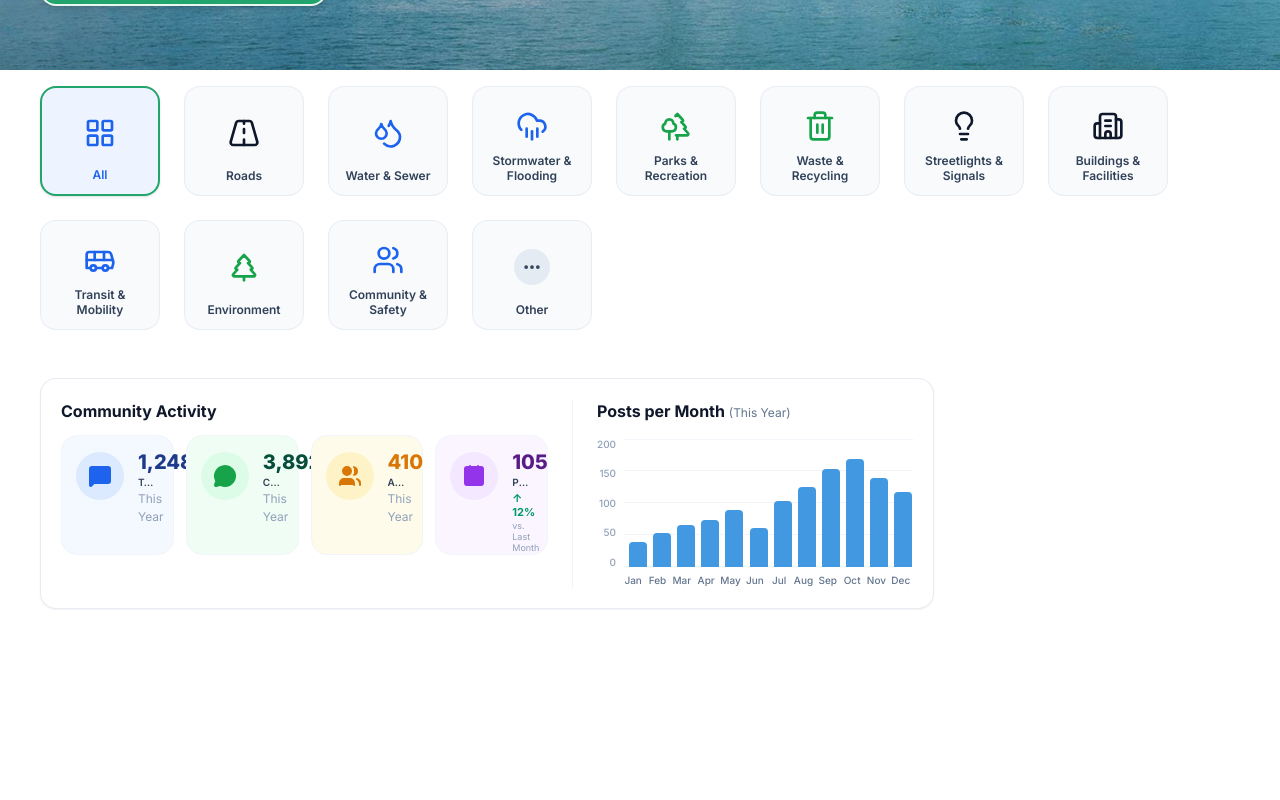
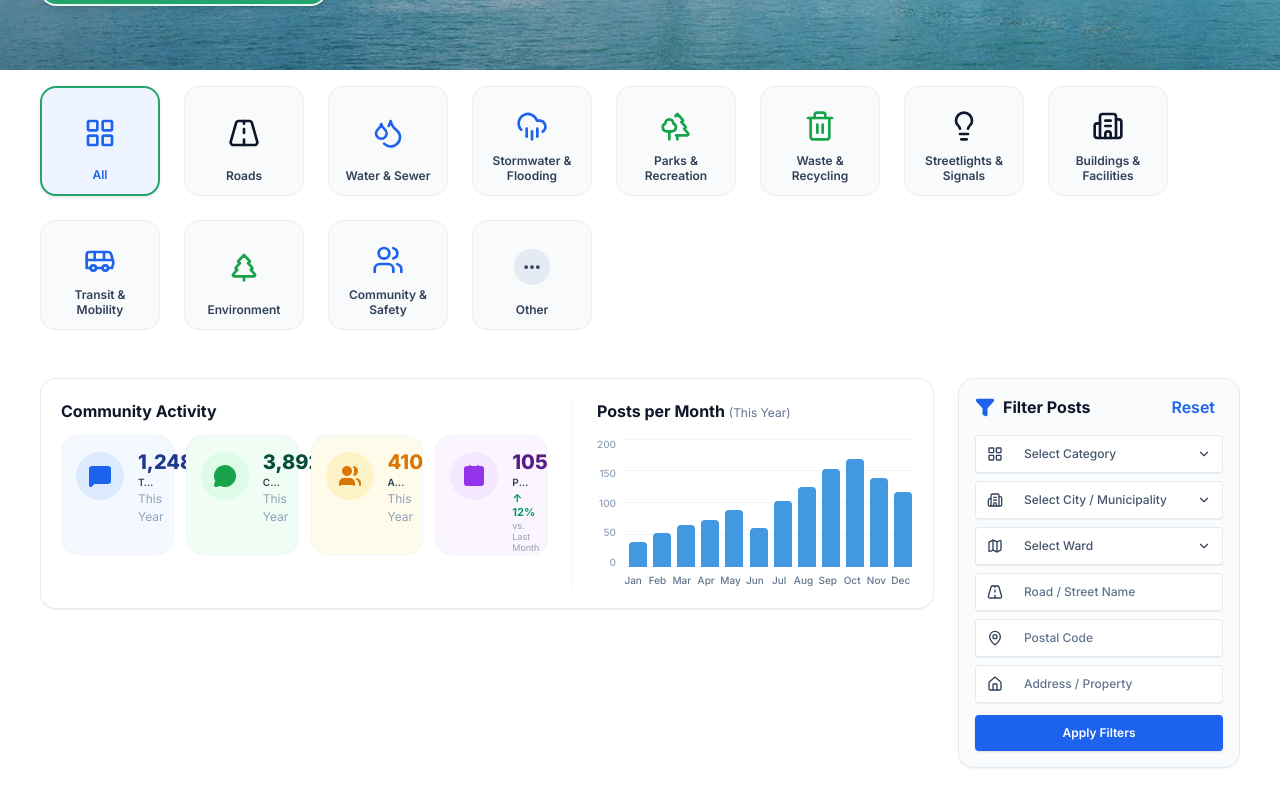
Before and after one commit to DreamLabIt/our-city-voice, a Next.js app: page / in a window 1280 px wide. Shown: the part 494-1294 px from the top of the page. Before the commit the page ends 1159 px from the top, so only its background shows below. Built offline with nearby package versions, Linux system fonts and the light colour scheme.

Commit message:
Add FilterPostsCard component and integrate it into HomeLayout

```diff
--- /dev/null
+++ b/components/landing/FilterPostsCard.tsx
@@ -0,0 +1,114 @@
+"use client";
+
+import React from "react";
+import {
+    Filter,
+    LayoutGrid,
+    Building2,
+    Map,
+    Road,
+    MapPin,
+    Home,
+    ChevronDown,
+} from "lucide-react";
+
+export default function FilterPostsCard(): React.JSX.Element {
+    return (
+        <div className="bg-[#f8fafc]/80 rounded-2xl border border-slate-200/80 p-4 shadow-xs space-y-3">
+            <div className="flex items-center justify-between pb-1">
+                <div className="flex items-center gap-2 text-[#0f172a] font-bold text-base">
+                    <Filter className="w-5 h-5 text-[#1d63ed] fill-[#1d63ed]" />
+                    <span>Filter Posts</span>
+                </div>
+                <button
+                    type="button"
+                    className="text-md font-semibold text-[#1d63ed] hover:underline cursor-pointer pr-2"
+                >
+                    Reset
+                </button>
+            </div>
+
+            <div className="space-y-2">
+                <div className="relative">
+                    <div className="absolute left-3 top-1/2 -translate-y-1/2 text-slate-700 pointer-events-none">
+                        <LayoutGrid className="w-4 h-4" />
+                    </div>
+                    <select className="w-full pl-12 pr-8 py-2.5 bg-white border border-slate-200/90 rounded text-xs font-medium text-slate-600 focus:outline-none focus:ring-1 focus:ring-[#1d63ed] appearance-none cursor-pointer shadow-2xs">
+                        <option value="">Select Category</option>
+                        <option value="roads">Roads</option>
+                        <option value="water">Water & Sewer</option>
+                        <option value="flooding">Stormwater & Flooding</option>
+                        <option value="sidewalks">Sidewalks</option>
+                    </select>
+                    <ChevronDown className="w-3.5 h-3.5 text-slate-700 absolute right-3 top-1/2 -translate-y-1/2 pointer-events-none" />
+                </div>
+
+                <div className="relative">
+                    <div className="absolute left-3 top-1/2 -translate-y-1/2 text-slate-700 pointer-events-none">
+                        <Building2 className="w-4 h-4" />
+                    </div>
+                    <select className="w-full pl-12 pr-8 py-2.5 bg-white border border-slate-200/90 rounded text-xs font-medium text-slate-600 focus:outline-none focus:ring-1 focus:ring-[#1d63ed] appearance-none cursor-pointer shadow-2xs">
+                        <option value="">Select City / Municipality</option>
+                        <option value="toronto">Toronto</option>
+                        <option value="scarborough">Scarborough</option>
+                        <option value="north-york">North York</option>
+                    </select>
+                    <ChevronDown className="w-3.5 h-3.5 text-slate-700 absolute right-3 top-1/2 -translate-y-1/2 pointer-events-none" />
+                </div>
+
+                <div className="relative">
+                    <div className="absolute left-3 top-1/2 -translate-y-1/2 text-slate-700 pointer-events-none">
+                        <Map className="w-4 h-4" />
+                    </div>
+                    <select className="w-full pl-12 pr-8 py-2.5 bg-white border border-slate-200/90 rounded text-xs font-medium text-slate-600 focus:outline-none focus:ring-1 focus:ring-[#1d63ed] appearance-none cursor-pointer shadow-2xs">
+                        <option value="">Select Ward</option>
+                        <option value="1">Ward 1</option>
+                        <option value="2">Ward 2</option>
+                        <option value="3">Ward 3</option>
+                    </select>
+                    <ChevronDown className="w-3.5 h-3.5 text-slate-700 absolute right-3 top-1/2 -translate-y-1/2 pointer-events-none" />
+                </div>
+
+                <div className="relative">
+                    <div className="absolute left-3 top-1/2 -translate-y-1/2 text-slate-700 pointer-events-none">
+                        <Road className="w-4 h-4" />
+                    </div>
+                    <input
+                        type="text"
+                        placeholder="Road / Street Name"
+                        className="w-full pl-12 pr-3 py-2.5 bg-white border border-slate-200/90 rounded text-xs font-medium text-slate-700 placeholder:text-slate-500 focus:outline-none focus:ring-1 focus:ring-[#1d63ed] shadow-2xs"
+                    />
+                </div>
+
+                <div className="relative">
+                    <div className="absolute left-3 top-1/2 -translate-y-1/2 text-slate-700 pointer-events-none">
+                        <MapPin className="w-4 h-4" />
+                    </div>
+                    <input
+                        type="text"
+                        placeholder="Postal Code"
+                        className="w-full pl-12 pr-3 py-2.5 bg-white border border-slate-200/90 rounded text-xs font-medium text-slate-700 placeholder:text-slate-500 focus:outline-none focus:ring-1 focus:ring-[#1d63ed] shadow-2xs"
+                    />
+                </div>
+
+                <div className="relative">
+                    <div className="absolute left-3 top-1/2 -translate-y-1/2 text-slate-700 pointer-events-none">
+                        <Home className="w-4 h-4" />
+                    </div>
+                    <input
+                        type="text"
+                        placeholder="Address / Property"
+                        className="w-full pl-12 pr-3 py-2.5 bg-white border border-slate-200/90 rounded text-xs font-medium text-slate-700 placeholder:text-slate-500 focus:outline-none focus:ring-1 focus:ring-[#1d63ed] shadow-2xs"
+                    />
+                </div>
+
+                <button
+                    type="button"
+                    className="w-full bg-[#1d63ed] hover:bg-[#1553cb] active:scale-[0.99] text-white font-semibold py-2.5 rounded-sm text-xs transition-all cursor-pointer shadow-sm mt-1"
+                >
+                    Apply Filters
+                </button>
+            </div>
+        </div>
+    );
+}
--- a/components/landing/HomeLayout.tsx
+++ b/components/landing/HomeLayout.tsx
@@ -1,6 +1,7 @@
 "use client";
 
 import CommunityActivity from "./CommunityActivity";
+import FilterPostsCard from "./FilterPostsCard";
 
 export default function HomeLayout() {
     return (
@@ -18,6 +19,7 @@ export default function HomeLayout() {
                     </div>
 
                     <div className="lg:col-span-4 xl:col-span-3 space-y-6">
+                        <FilterPostsCard />
 
                     </div>
 
```
